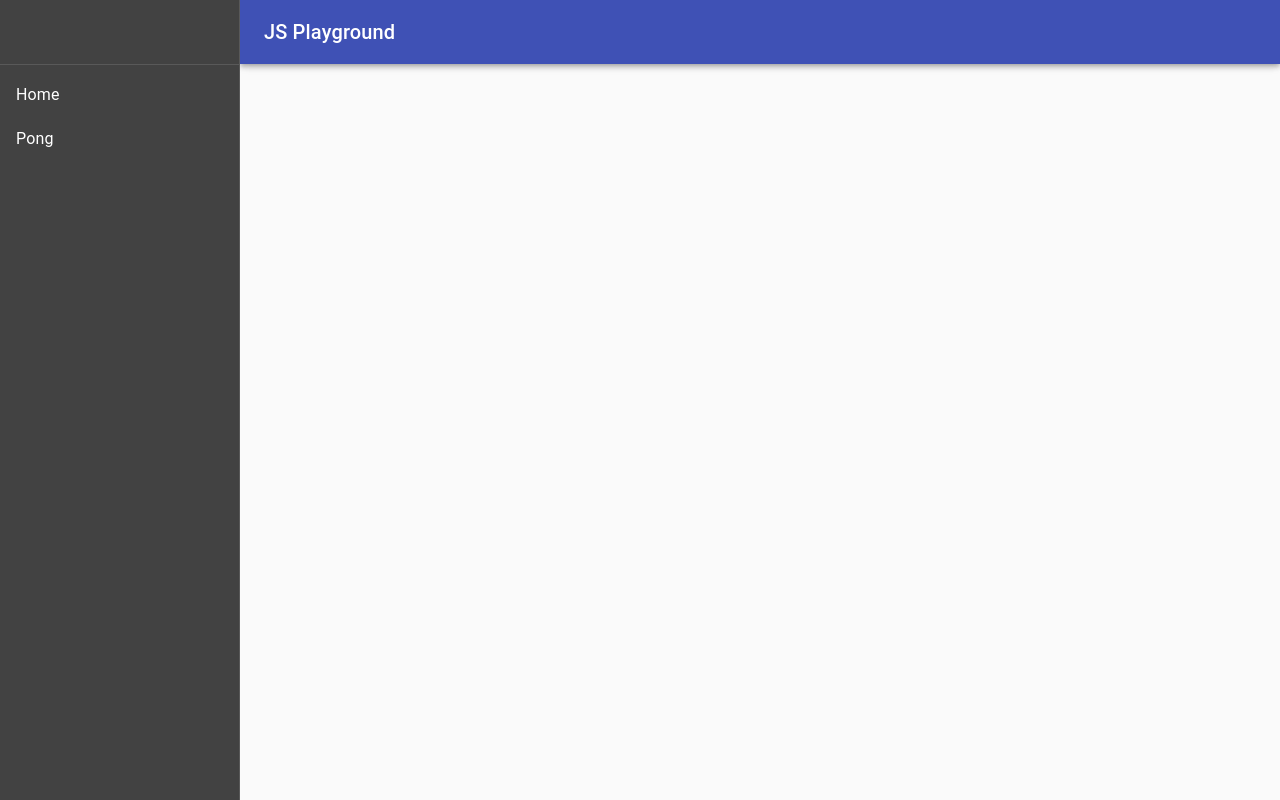
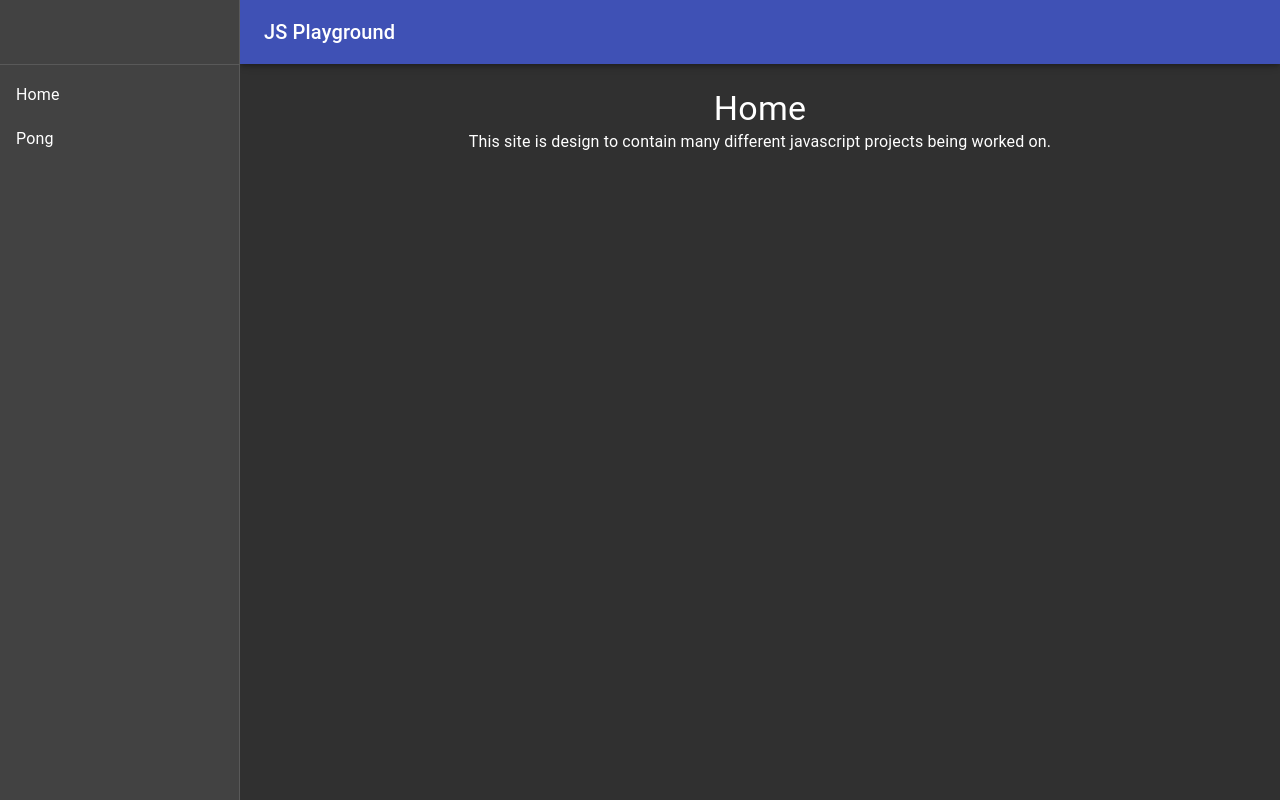
Before and after one commit to cwiswell/js-playground, a React (Create React App) app: page / in a window 1280 px wide. Built offline with nearby package versions, Linux system fonts and the light colour scheme.

Commit message:
Set up playground layout

```diff
--- a/src/App.js
+++ b/src/App.js
@@ -1,18 +1,8 @@
 import React from 'react';
-import { BrowserRouter, Link } from "react-router-dom";
-import { MuiThemeProvider, createMuiTheme, makeStyles } from '@material-ui/core/styles';
-import AppBar from '@material-ui/core/AppBar';
+import { MuiThemeProvider, createMuiTheme } from '@material-ui/core/styles';
 import CssBaseline from '@material-ui/core/CssBaseline';
-import Divider from '@material-ui/core/Divider';
-import Drawer from '@material-ui/core/Drawer';
-import ListItemText from '@material-ui/core/ListItemText';
-import MenuItem from '@material-ui/core/MenuItem';
-import MenuList from '@material-ui/core/MenuList';
-import Toolbar from '@material-ui/core/Toolbar';
-import Typography from '@material-ui/core/Typography';
-
 import './App.css';
-import Router from "./Menu/router";
+import Layout from './Layout/layout';
 
 const theme = createMuiTheme({
   palette: {
@@ -20,75 +10,13 @@ const theme = createMuiTheme({
   },
 });
 
-const drawerWidth = 240;
-
-const useStyles = makeStyles(theme => ({
-  root: {
-    display: 'flex',
-    flexGrow: 1,
-  },
-  appBar: {
-    width: `calc(100% - ${drawerWidth}px)`,
-    marginLeft: drawerWidth,
-  },
-  drawer: {
-    width: drawerWidth,
-    flexShrink: 0,
-  },
-  drawerPaper: {
-    width: drawerWidth,
-  },
-  toolbar: theme.mixins.toolbar,
-  content: {
-    flexGrow: 1,
-    height: '100vh',
-    overflow: 'auto',
-    backgroundColor: theme.palette.background.default,
-    padding: theme.spacing(3),
-  }
-}));
-
 const App = () => {
-  const classes = useStyles();
 
   return (
     <div className="App">
       <MuiThemeProvider theme={theme}>
         <CssBaseline />
-        <AppBar position="fixed" className={classes.appBar}>
-          <Toolbar>
-            <Typography variant="h6" noWrap>
-              JS Playground
-          </Typography>
-          </Toolbar>
-        </AppBar>
-        <BrowserRouter>
-          <div>
-            <Drawer variant="permanent"
-              className={classes.drawer}
-              classes={{
-                paper: classes.drawerPaper,
-              }}
-              anchor="left">
-              <div className={classes.toolbar} />
-              <Divider />
-              <MenuList>
-                <MenuItem component={Link} to="/">
-                  <ListItemText primary="Home" />
-                </MenuItem>
-                <MenuItem component={Link} to="/pong">
-                  <ListItemText primary="Pong" />
-                </MenuItem>
-              </MenuList>
-            </Drawer>
-            <main className={classes['content']}>
-              <div className={classes['appBarSpacer']} />
-              <div className={classes.root}>
-                <Router />
-              </div>
-            </main>
-          </div>
-        </BrowserRouter>
+        <Layout />
       </MuiThemeProvider>
     </div>
   );
--- a/src/Home/home.jsx
+++ b/src/Home/home.jsx
@@ -1,16 +1,5 @@
 import React, { Fragment } from 'react';
 import Typography from '@material-ui/core/Typography';
-import { withStyles } from '@material-ui/core/styles';
-
-const styles = (theme) => ({
-    root: {
-      flexGrow: 1,
-    },
-    paper: {
-      height: 140,
-      width: 100,
-    }
-  });
 
 const Home = (prop) => {
     return (
@@ -18,8 +7,11 @@ const Home = (prop) => {
             <Typography variant="h4">
                 Home
             </Typography>
+            <Typography variant="body1">
+                This site is design to contain many different javascript projects being worked on.
+            </Typography>
         </Fragment>
     );
 }
 
-export default withStyles(styles)(Home);
+export default (Home);
--- /dev/null
+++ b/src/Layout/layout.jsx
@@ -0,0 +1,83 @@
+import React from 'react';
+import { BrowserRouter, Link } from "react-router-dom";
+import AppBar from '@material-ui/core/AppBar';
+import { withStyles } from '@material-ui/core/styles';
+import Divider from '@material-ui/core/Divider';
+import Drawer from '@material-ui/core/Drawer';
+import ListItemText from '@material-ui/core/ListItemText';
+import MenuItem from '@material-ui/core/MenuItem';
+import MenuList from '@material-ui/core/MenuList';
+import Toolbar from '@material-ui/core/Toolbar';
+import Typography from '@material-ui/core/Typography';
+
+import Router from "../Menu/router";
+
+const drawerWidth = 240;
+
+const styles = (theme) => ({
+    root: {
+        display: 'flex',
+        flexGrow: 1,
+    },
+    appBar: {
+        width: `calc(100% - ${drawerWidth}px)`,
+        marginLeft: drawerWidth,
+    },
+    appBarSpacer: theme.mixins.toolbar,
+    drawer: {
+        width: drawerWidth,
+        flexShrink: 0,
+    },
+    drawerPaper: {
+        width: drawerWidth,
+    },
+    toolbar: theme.mixins.toolbar,
+    content: {
+        flexGrow: 1,
+        height: '100vh',
+        overflow: 'auto',
+        backgroundColor: theme.palette.background.default,
+        padding: theme.spacing(3),
+    }
+});
+
+const Layout = (props) => {
+    const classes = props.classes;
+
+    return (
+        <BrowserRouter>
+            <div className={classes.root}>
+                <AppBar position="fixed" className={classes.appBar}>
+                    <Toolbar>
+                        <Typography variant="h6" noWrap>
+                            JS Playground
+                    </Typography>
+                    </Toolbar>
+                </AppBar>
+                <Drawer variant="permanent"
+                    className={classes.drawer}
+                    classes={{
+                        paper: classes.drawerPaper,
+                    }}
+                    anchor="left">
+                    <div className={classes.toolbar} />
+                    <Divider />
+                    <MenuList>
+                        <MenuItem component={Link} to="/">
+                            <ListItemText primary="Home" />
+                        </MenuItem>
+                        <MenuItem component={Link} to="/pong">
+                            <ListItemText primary="Pong" />
+                        </MenuItem>
+                    </MenuList>
+                </Drawer>
+                <main className={classes.content}>
+                    <div className={classes.appBarSpacer} />
+                    <Router />
+                </main>
+            </div>
+        </BrowserRouter>
+    );
+}
+
+export default withStyles(styles)(Layout);
```
